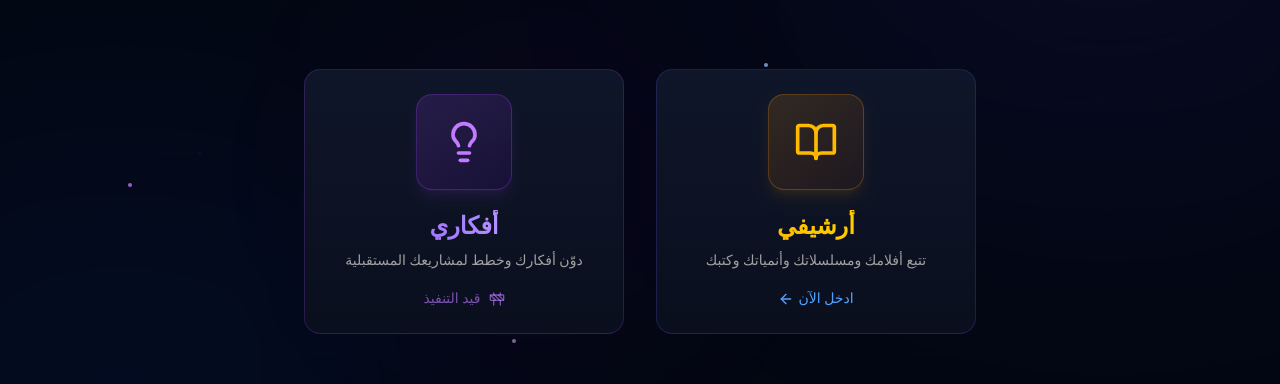
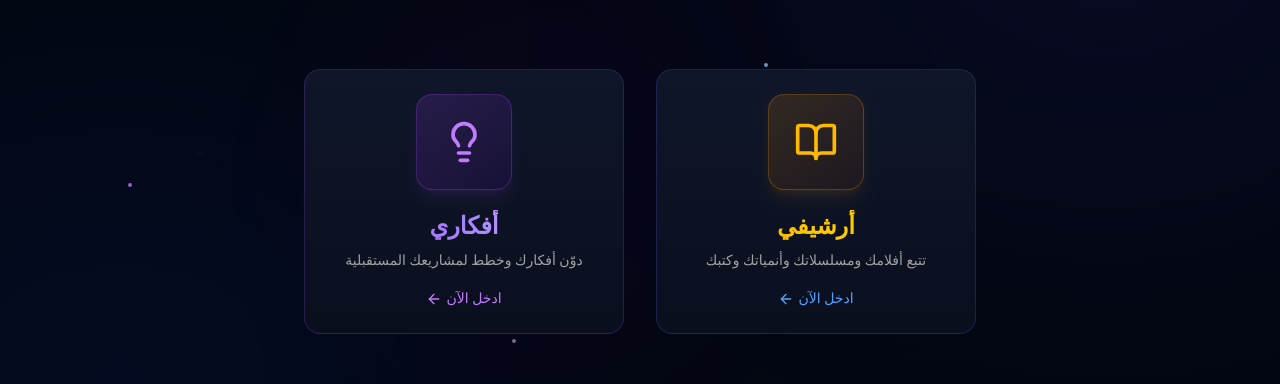
Before and after one commit to Hussam9329/my-watchlist, a Next.js app: page / in a window 1280 px wide. Shown: the part 297-681 px from the top of the page. Built offline with nearby package versions, Linux system fonts and the light colour scheme.

Commit message:
أفكاري: تحديث تبويبة أفكاري لتفتح صفحة /ideas بدل قيد التنفيذ

```diff
--- a/src/app/page.tsx
+++ b/src/app/page.tsx
@@ -2,7 +2,7 @@
 
 import { useState, useEffect } from 'react'
 import { motion, AnimatePresence } from 'framer-motion'
-import { ArrowLeft, Sparkles, Construction, BookOpen, Lightbulb } from 'lucide-react'
+import { ArrowLeft, Sparkles, BookOpen, Lightbulb } from 'lucide-react'
 
 export default function HussamVisionHome() {
   const [mounted, setMounted] = useState(false)
@@ -165,11 +165,13 @@ export default function HussamVisionHome() {
               </motion.a>
 
               {/* بطاقة أفكاري */}
-              <motion.div
+              <motion.a
+                href="/ideas"
                 onHoverStart={() => setHoveredCard('ideas')}
                 onHoverEnd={() => setHoveredCard(null)}
                 whileHover={{ scale: 1.03, y: -5 }}
-                className="group relative rounded-2xl overflow-hidden border border-purple-500/20 bg-gradient-to-b from-[#0f1629] to-[#0a0f1e] p-6 text-center transition-all duration-300"
+                whileTap={{ scale: 0.98 }}
+                className="group relative rounded-2xl overflow-hidden cursor-pointer border border-purple-500/20 bg-gradient-to-b from-[#0f1629] to-[#0a0f1e] p-6 text-center transition-all duration-300"
               >
                 <div className={`absolute inset-0 bg-gradient-to-b from-purple-500/10 to-transparent transition-opacity duration-300 ${hoveredCard === 'ideas' ? 'opacity-100' : 'opacity-0'}`} />
                 <div className={`absolute -inset-1 bg-gradient-to-b from-purple-500/20 to-pink-500/20 blur-xl transition-opacity duration-300 rounded-2xl ${hoveredCard === 'ideas' ? 'opacity-50' : 'opacity-0'}`} />
@@ -190,12 +192,15 @@ export default function HussamVisionHome() {
                     دوّن أفكارك وخطط لمشاريعك المستقبلية
                   </p>
 
-                  <div className="mt-4 flex items-center justify-center gap-2 text-purple-400/60 text-sm">
-                    <Construction className="w-4 h-4" />
-                    <span>قيد التنفيذ</span>
-                  </div>
+                  <motion.div
+                    animate={{ x: hoveredCard === 'ideas' ? -5 : 0 }}
+                    className="mt-4 flex items-center justify-center gap-1 text-purple-400 text-sm"
+                  >
+                    <span>ادخل الآن</span>
+                    <ArrowLeft className="w-4 h-4" />
+                  </motion.div>
                 </div>
-              </motion.div>
+              </motion.a>
             </motion.div>
           )}
         </AnimatePresence>
```
